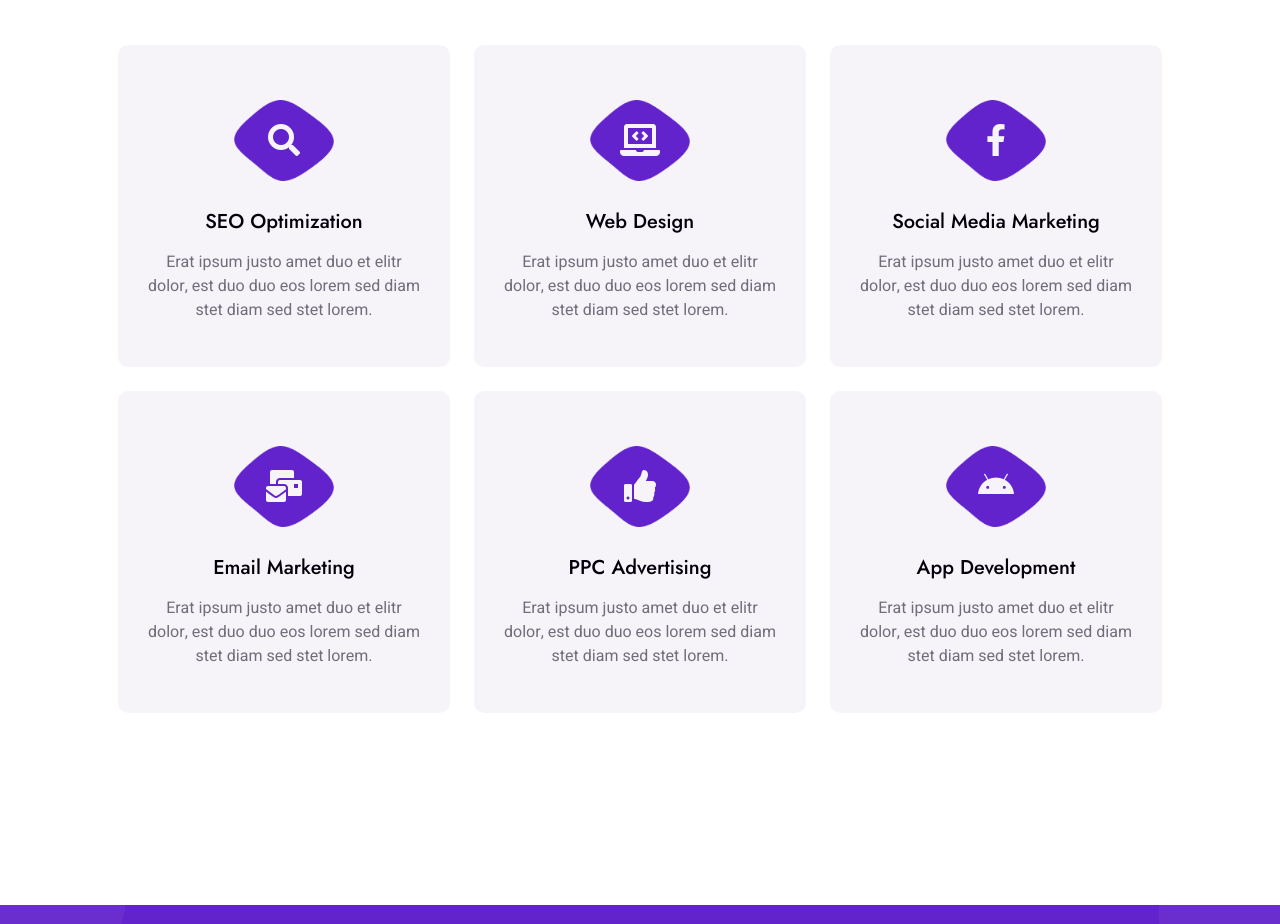
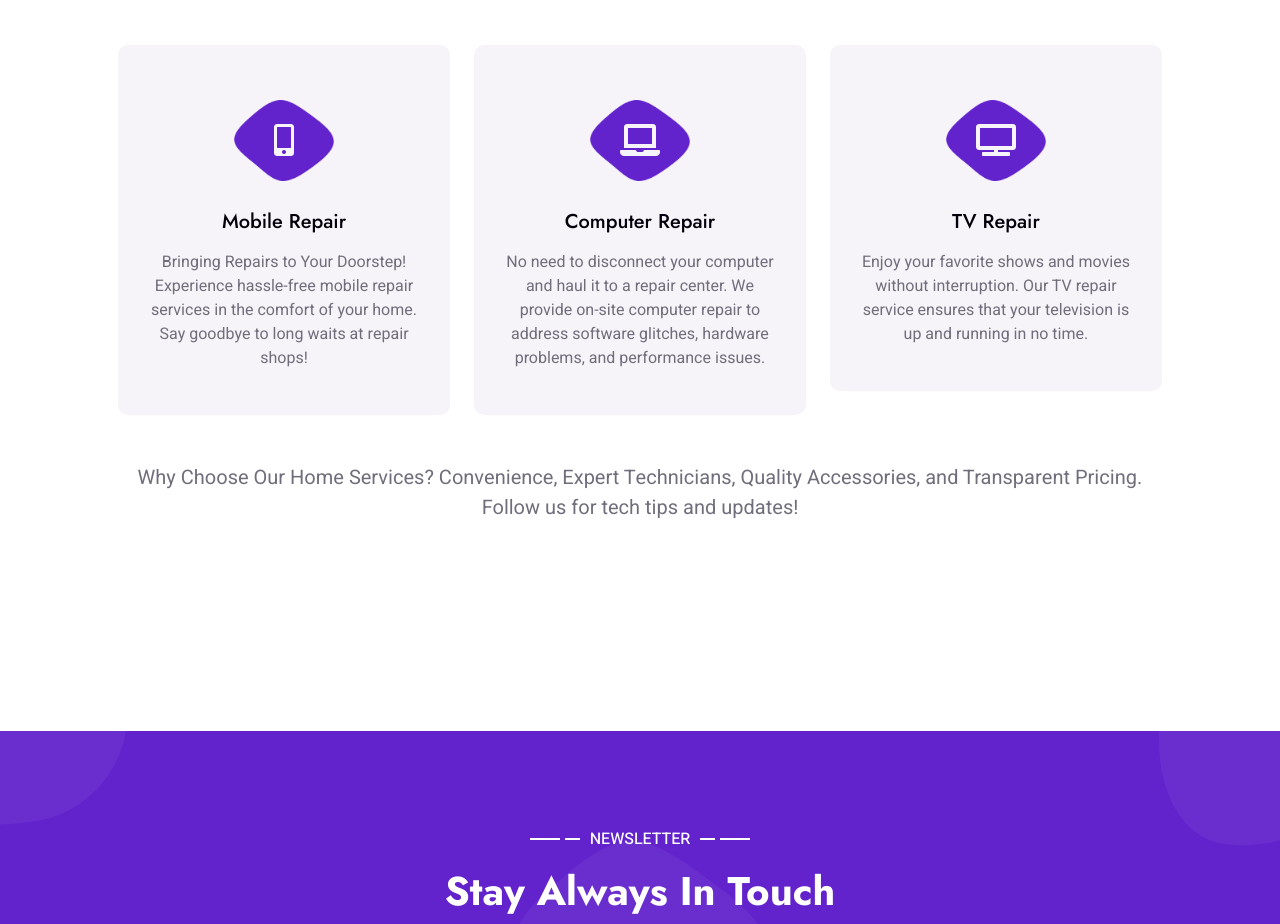
Before and after one commit to FixifyServices/fixify.github.io, a plain HTML site: page index.html in a window 1280 px wide. Shown: the part 3410-4334 px from the top of the page. Drawn offline with nearby package versions, Linux system fonts and the light colour scheme; animation ran at ten frames a second.

Commit message:
Update index.html

```diff
--- a/index.html
+++ b/index.html
@@ -238,7 +238,7 @@
         <!-- Facts End -->
 
 
-        <!-- Service Start -->
+        <!-- Updated Service Start -->
 <div class="container-xxl py-5">
     <div class="container py-5 px-lg-5">
         <div class="wow fadeInUp" data-wow-delay="0.1s">
@@ -249,67 +249,43 @@
             <div class="col-lg-4 col-md-6 wow fadeInUp" data-wow-delay="0.1s">
                 <div class="service-item d-flex flex-column text-center rounded">
                     <div class="service-icon flex-shrink-0">
-                                <i class="fa fa-search fa-2x"></i>
+                        <i class="fa fa-mobile-alt fa-2x"></i>
                     </div>
-                            <h5 class="mb-3">SEO Optimization</h5>
-                            <p class="m-0">Erat ipsum justo amet duo et elitr dolor, est duo duo eos lorem sed diam stet diam sed stet lorem.</p>
+                    <h5 class="mb-3">Mobile Repair</h5>
+                    <p class="m-0">Bringing Repairs to Your Doorstep! Experience hassle-free mobile repair services in the comfort of your home. Say goodbye to long waits at repair shops!</p>
                     <a class="btn btn-square" href=""><i class="fa fa-arrow-right"></i></a>
                 </div>
             </div>
             <div class="col-lg-4 col-md-6 wow fadeInUp" data-wow-delay="0.3s">
                 <div class="service-item d-flex flex-column text-center rounded">
                     <div class="service-icon flex-shrink-0">
-                                <i class="fa fa-laptop-code fa-2x"></i>
+                        <i class="fa fa-laptop fa-2x"></i>
                     </div>
-                            <h5 class="mb-3">Web Design</h5>
-                            <p class="m-0">Erat ipsum justo amet duo et elitr dolor, est duo duo eos lorem sed diam stet diam sed stet lorem.</p>
+                    <h5 class="mb-3">Computer Repair</h5>
+                    <p class="m-0">No need to disconnect your computer and haul it to a repair center. We provide on-site computer repair to address software glitches, hardware problems, and performance issues.</p>
                     <a class="btn btn-square" href=""><i class="fa fa-arrow-right"></i></a>
                 </div>
             </div>
             <div class="col-lg-4 col-md-6 wow fadeInUp" data-wow-delay="0.5s">
                 <div class="service-item d-flex flex-column text-center rounded">
                     <div class="service-icon flex-shrink-0">
-                                <i class="fab fa-facebook-f fa-2x"></i>
+                        <i class="fa fa-tv fa-2x"></i>
                     </div>
-                            <h5 class="mb-3">Social Media Marketing</h5>
-                            <p class="m-0">Erat ipsum justo amet duo et elitr dolor, est duo duo eos lorem sed diam stet diam sed stet lorem.</p>
-                            <a class="btn btn-square" href=""><i class="fa fa-arrow-right"></i></a>
-                        </div>
-                    </div>
-                    <div class="col-lg-4 col-md-6 wow fadeInUp" data-wow-delay="0.1s">
-                        <div class="service-item d-flex flex-column text-center rounded">
-                            <div class="service-icon flex-shrink-0">
-                                <i class="fa fa-mail-bulk fa-2x"></i>
-                            </div>
-                            <h5 class="mb-3">Email Marketing</h5>
-                            <p class="m-0">Erat ipsum justo amet duo et elitr dolor, est duo duo eos lorem sed diam stet diam sed stet lorem.</p>
-                            <a class="btn btn-square" href=""><i class="fa fa-arrow-right"></i></a>
-                        </div>
-                    </div>
-                    <div class="col-lg-4 col-md-6 wow fadeInUp" data-wow-delay="0.3s">
-                        <div class="service-item d-flex flex-column text-center rounded">
-                            <div class="service-icon flex-shrink-0">
-                                <i class="fa fa-thumbs-up fa-2x"></i>
-                            </div>
-                            <h5 class="mb-3">PPC Advertising</h5>
-                            <p class="m-0">Erat ipsum justo amet duo et elitr dolor, est duo duo eos lorem sed diam stet diam sed stet lorem.</p>
-                            <a class="btn btn-square" href=""><i class="fa fa-arrow-right"></i></a>
-                        </div>
-                    </div>
-                    <div class="col-lg-4 col-md-6 wow fadeInUp" data-wow-delay="0.5s">
-                        <div class="service-item d-flex flex-column text-center rounded">
-                            <div class="service-icon flex-shrink-0">
-                                <i class="fab fa-android fa-2x"></i>
-                            </div>
-                            <h5 class="mb-3">App Development</h5>
-                            <p class="m-0">Erat ipsum justo amet duo et elitr dolor, est duo duo eos lorem sed diam stet diam sed stet lorem.</p>
+                    <h5 class="mb-3">TV Repair</h5>
+                    <p class="m-0">Enjoy your favorite shows and movies without interruption. Our TV repair service ensures that your television is up and running in no time.</p>
                     <a class="btn btn-square" href=""><i class="fa fa-arrow-right"></i></a>
                 </div>
             </div>
         </div>
+        <div class="row mt-5">
+            <div class="col-lg-12 text-center">
+                <p class="lead">Why Choose Our Home Services? Convenience, Expert Technicians, Quality Accessories, and Transparent Pricing. Follow us for tech tips and updates!</p>
             </div>
         </div>
-        <!-- Service End -->
+    </div>
+</div>
+<!-- Updated Service End -->
+
 
 
         <!-- Newsletter Start -->
```
Lines whose indentation alone changed are shown as unchanged.
